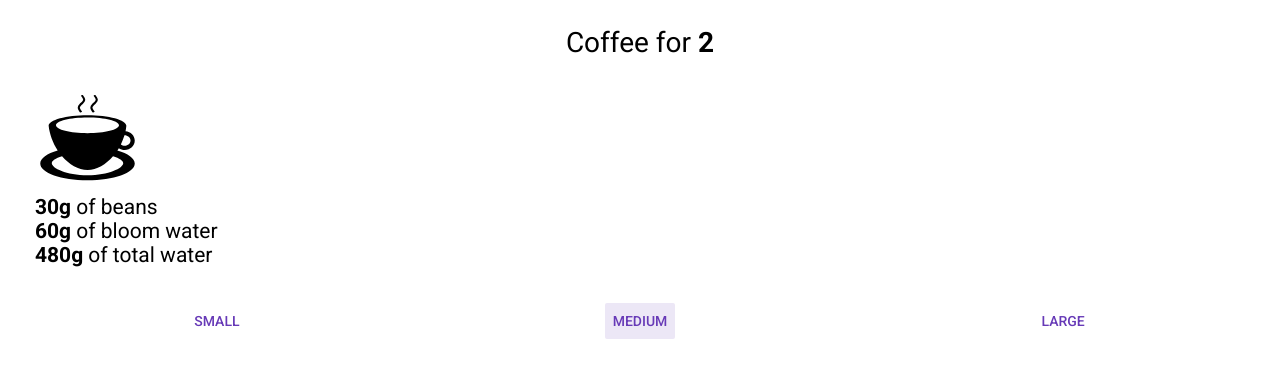
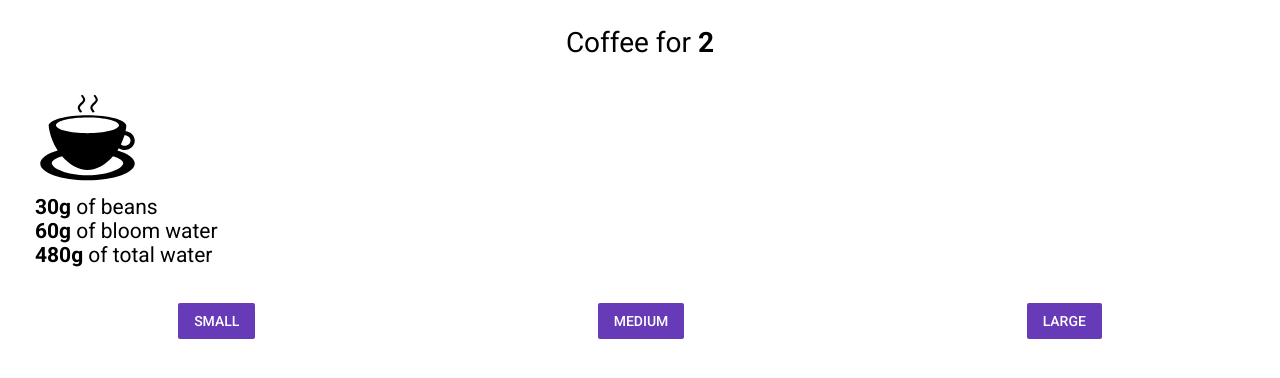
Before and after one commit to mssngr/coffee-calc, a Vue app: page /#/ in a window 1280 px wide. Shown: the top 378 px of the page. Built offline with nearby package versions, Linux system fonts and the light colour scheme.

Commit message:
Work on raised buttons and cleaning up various code.

```diff
--- a/src/components/Coffee.vue
+++ b/src/components/Coffee.vue
@@ -13,9 +13,24 @@
       </h2>
     </div>
     <div id="buttonsContainer">
-      <md-button :active="ounces === (6 * servings)" label="Small" @click="setOunces(6 * servings)" />
-      <md-button :active="ounces === (8 * servings)" label="Medium" @click="setOunces(8 * servings)" />
-      <md-button :active="ounces === (12 * servings)" label="Large" @click="setOunces(12 * servings)" />
+      <md-button
+        :raised="true"
+        :active="ounces === (6 * servings)"
+        label="Small"
+        @click="setOunces(6 * servings)"
+      />
+      <md-button
+        :raised="true"
+        :active="ounces === (8 * servings)"
+        label="Medium"
+        @click="setOunces(8 * servings)"
+      />
+      <md-button
+        :raised="true"
+        :active="ounces === (12 * servings)"
+        label="Large"
+        @click="setOunces(12 * servings)"
+      />
     </div>
   </div>
 </template>
--- a/src/components/vue-md/MdButton.vue
+++ b/src/components/vue-md/MdButton.vue
@@ -60,9 +60,10 @@ export default {
     },
     activeStyles() {
       if (this.active) {
-        return {
-          backgroundColor: this.defaultColor12Percent,
+        if (this.raised) {
+          return {}
         }
+        return {backgroundColor: this.defaultColor12Percent}
       }
       return {}
     },
@@ -122,6 +123,7 @@ export default {
 
 .raised {
   padding: 0 16px;
+  color: white;
 }
 
 .disabled {
--- a/src/components/vue-md/index.js
+++ b/src/components/vue-md/index.js
@@ -1,17 +1,25 @@
 import MdButton from './MdButton.vue'
 import MdTextField from './MdTextField.vue'
-import {primaryColor, secondaryColor, fontFamily} from './utils/variables'
+import {
+  primaryColor,
+  primaryColorActive,
+  secondaryColor,
+  secondaryColorActive,
+  fontFamily,
+} from './utils/variables'
 
 const VueMD = {
-  install(Vue, options) {
+  install(Vue, options = {}) {
     Vue.component(MdButton.name, MdButton)
     Vue.component(MdTextField.name, MdTextField)
     Vue.mixin({
       data() {
         return {
-          vueMDPrimaryColor: (options && options.primaryColor) || primaryColor,
-          vueMDSecondaryColor: (options && options.secondaryColor) || secondaryColor,
-          vueMDFontFamily: (options && options.fontFamily) || fontFamily,
+          vueMDPrimaryColor: options.primaryColor || primaryColor,
+          vueMDPrimaryColorActive: options.primaryColorActive || primaryColorActive,
+          vueMDSecondaryColor: options.secondaryColor || secondaryColor,
+          vueMDSecondaryColorActive: options.secondaryColorActive || secondaryColorActive,
+          vueMDFontFamily: options.fontFamily || fontFamily,
         }
       },
       computed: {
--- a/src/components/vue-md/utils/ripple.js
+++ b/src/components/vue-md/utils/ripple.js
@@ -23,8 +23,8 @@ function prefixedTransform(el, value) {
 }
 
 const hover = el => () => {
-  prefixedTransform(el, 'scale3d(0.45,0.45,0.45)')
-  setTimeout(() => prefixedTransform(el, 'scale3d(0.4,0.4,0.4)'), 2000)
+  prefixedTransform(el, 'scale3d(0.5,0.5,0.5)')
+  setTimeout(() => prefixedTransform(el, 'scale3d(0.45,0.45,0.45)'), 2000)
 }
 
 function expand(e, el, RGBArray) {
@@ -59,13 +59,13 @@ function expand(e, el, RGBArray) {
 
   prefixedTransform(ripple, 'scale3d(0.2,0.2,0.2)')
   setTimeout(() => {
-    prefixedTransform(ripple, 'scale3d(0.4,0.4,0.4)')
+    prefixedTransform(ripple, 'scale3d(0.45,0.45,0.45)')
   }, 0)
 
   setTimeout(() => {
     ripple.style.transition = '2000ms cubic-bezier(.4, 0, 1, 1)'
-    prefixedTransform(ripple, 'scale3d(0.45,0.45,0.45)')
-    setTimeout(() => prefixedTransform(ripple, 'scale3d(0.4,0.4,0.4)'), 2000)
+    prefixedTransform(ripple, 'scale3d(0.5,0.5,0.5)')
+    setTimeout(() => prefixedTransform(ripple, 'scale3d(0.45,0.45,0.45)'), 2000)
     setInterval(hover(ripple), 4000)
   }, 250)
 }
@@ -76,7 +76,7 @@ function disappear() {
   ripplesArray.forEach(ripple => {
     ripple.style.transition = '250ms cubic-bezier(.4, 0, .2, 1)'
     ripple.style.opacity = 0
-    prefixedTransform(ripple, 'scale3d(1,1,1)')
+    prefixedTransform(ripple, 'scale3d(1.5,1.5,1.5)')
     setTimeout(() => ripple.parentNode && ripple.parentNode.removeChild(ripple), 250)
   })
 }
--- a/src/components/vue-md/utils/variables.js
+++ b/src/components/vue-md/utils/variables.js
@@ -1,3 +1,5 @@
 export const primaryColor = '#673ab7'
+export const primaryColorActive = ''
 export const secondaryColor = '#ffff00'
+export const secondaryColorActive = ''
 export const fontFamily = 'Roboto'
```
